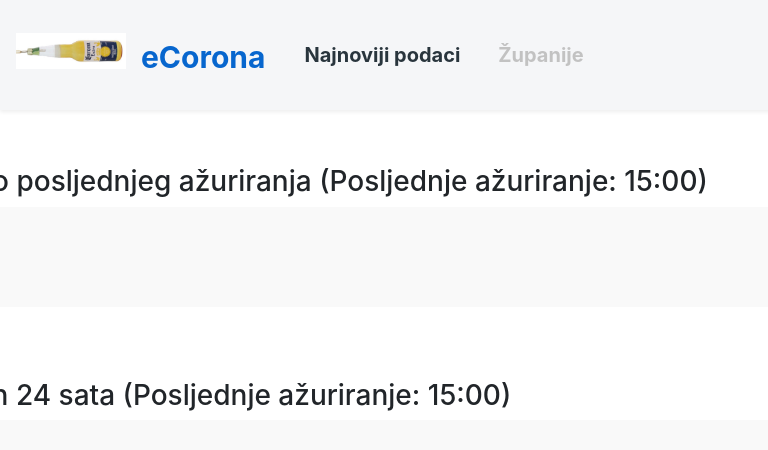
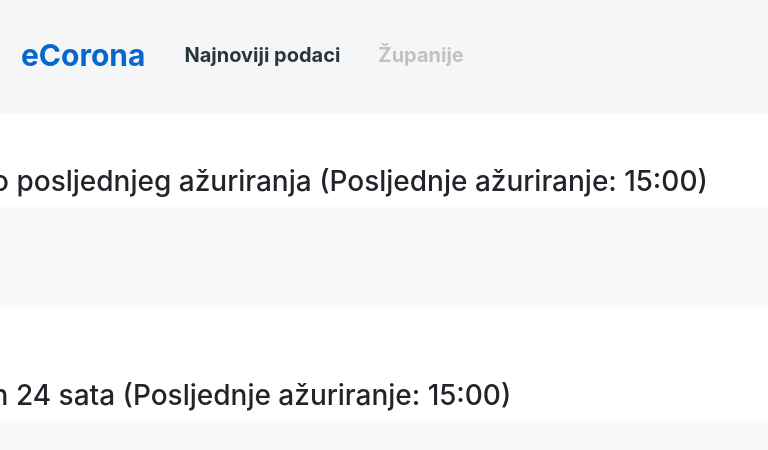
Before and after one commit to vcerovecki/covid-app, a React (Create React App) app: page / in a window 1280 px wide. Shown: the top 450 px of the page, without its empty margins (0-768 px from the left). Built offline with nearby package versions, Linux system fonts and the light colour scheme; no server answers.

Commit message:
promjene

```diff
--- a/src/components/Navigation/Navigation.js
+++ b/src/components/Navigation/Navigation.js
@@ -7,8 +7,7 @@ import "./Navigation.css";
 const navigation = () => {
   return (
     <Navbar>
-      <img className="logo" src={coronaLogo} alt="corona" />
-      <strong className="estudent">eCorona</strong>
+      <a href="/"><strong className="estudent">eCorona</strong></a>
       <Nav className="nav-tekst">
         <NavLink className="navbar-link" to="/" exact>
           Najnoviji podaci
```
